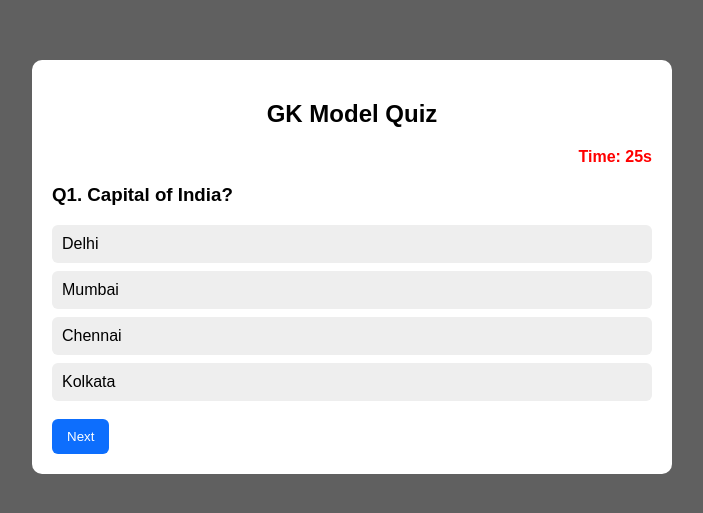
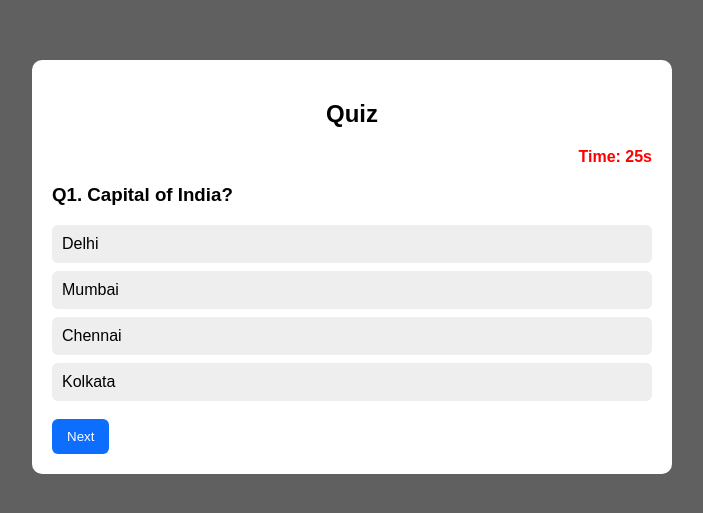
Before and after one commit to jyothsnanagadurga123/quiz, a plain HTML site: page index.html in a window 1280 px wide. Shown: the part 133-646 px from the top of the page, without its empty margins (288-991 px from the left). Drawn offline with Linux system fonts and the light colour scheme.

Commit message:
Update index.html

```diff
--- a/index.html
+++ b/index.html
@@ -111,7 +111,7 @@ button:hover {
 <div class="modal">
 <div class="modal-content">
 
-<h2>GK Model Quiz</h2>
+<h2> Quiz</h2>
 <div id="timer">Time: 30s</div>
 
 <div id="question"></div>
```
